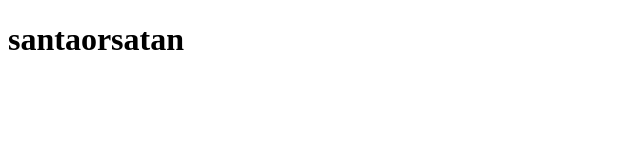
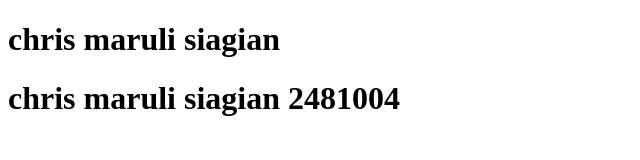
Before and after one commit to chris315-psyga/santaorsatan, a plain HTML site: page index.html in a window 1280 px wide. Shown: the whole page, without its empty margins (0-640 px from the left). Drawn offline with Linux system fonts and the light colour scheme.

Commit message:
perubahan nama

```diff
--- a/index.html
+++ b/index.html
@@ -7,7 +7,8 @@
 </head>
 <body>
     <h1>
-        santaorsatan
+        chris maruli siagian
     </h1>
+    <h1>chris maruli siagian 2481004</h1>
 </body>
 </html>
```
